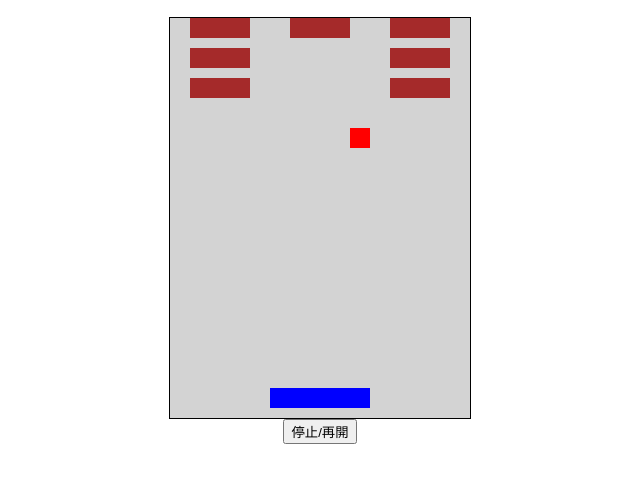
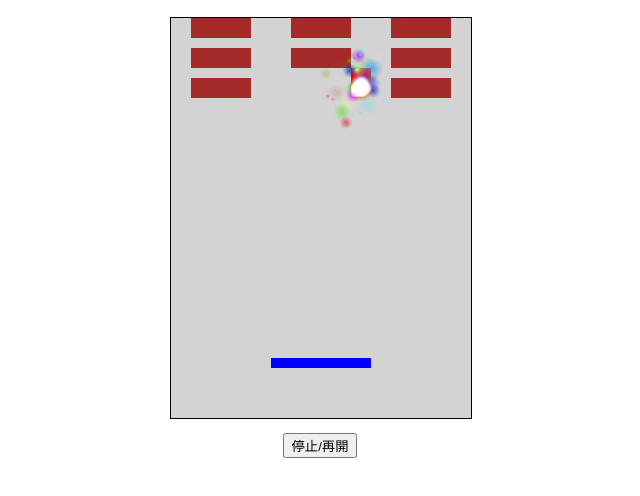
Before and after one commit to tmatsui21/Breakout, a plain HTML site: page index.html in a window 1280 px wide. Shown: the part 50-546 px from the top of the page, without its empty margins (320-960 px from the left). Drawn offline with Linux system fonts and the light colour scheme.

Commit message:
added a perticle effect with another layer

```diff
--- a/breakout.js
+++ b/breakout.js
@@ -1,17 +1,19 @@
 /*
- * a very simple Breakout game
- *     for Javascript OOP study
- * @version 0.2
+ * A very simple Breakout game
+ *     for Experimental use and Javascript OOP study
+ * @version 0.3
  * @author Takashi Matsui
- * Ball extends Paddle and adds Move method
- * Brick extends Paddle and overrides Clear method
+ *
  * https://github.com/tmatsui21/Breakout
  */
 
-var BLOCK = 20, WIDTH = 300, HIGHT = 400;
+var BLOCK = 20, WIDTH = 300, HIGHT = 400, FPS = 30;
 var DELTAX = 5, DELTAY = -5;
-var timer = null;
+var timer = timer2 = null;
 var canvas = document.getElementById('canvas');
+var canvas2 = document.getElementById('canvas2');
+var particles = [];
+var count = 0;
 
 // class definitions
 function Paddle(x, y, ctx) {
@@ -21,13 +23,16 @@ function Paddle(x, y, ctx) {
     this.w = BLOCK * 5;
     this.h = BLOCK;
 }
+
 Paddle.prototype.draw = function (color) {
     this.ctx.fillStyle = color;
     this.ctx.fillRect(this.x, this.y, this.w, this.h);
 }
+
 Paddle.prototype.clear = function () {
     this.ctx.clearRect(this.x, this.y, this.w, this.h);
 }
+
 Paddle.prototype.intersect = function (other){
     return this.x <= other.x + other.w && this.x + this.w >= other.x &&
         this.y <= other.y + other.h && this.y + this.h >= other.y;
@@ -37,11 +42,19 @@ function Ball() {
     Paddle.apply(this, arguments); // プロパティの継承
     this.w = BLOCK; // プロパティの変更
 }
+
 Ball.prototype = new Paddle(); // メソッドの継承
+
 Ball.prototype.move = function () { // メソッドの追加
     if ((this.y + BLOCK) > 370) stop();
     if ((this.x + BLOCK) >= WIDTH || this.x < 0) DELTAX *= -1;
-    if ((this.y + BLOCK) >= HIGHT || this.y < 0 || this.intersect(paddle) || clearBlock()) DELTAY *= -1;
+    if ((this.y + BLOCK) >= HIGHT || this.y < 0 || clearBlock()) DELTAY *= -1;
+    if (this.intersect(paddle)){
+        DELTAY *= -1;
+        initParticles(ball.x+10, ball.y+20);
+        timer2 = setInterval(function () { drawParticles(ball.x+10, ball.y+20); }, 1000/FPS);
+    }
+
     this.clear();
     this.x += DELTAX;
     this.y += DELTAY;
@@ -52,7 +65,9 @@ function Brick() {
     Paddle.apply(this, arguments);
     this.w = BLOCK * 3;
 }
+
 Brick.prototype = new Paddle();
+
 Brick.prototype.clear = function () { // メソッドのオーバーライド
     this.ctx.clearRect(this.x, this.y, this.w, this.h);
     this.x = this.y = this.w = this.h = 0;
@@ -61,6 +76,7 @@ Brick.prototype.clear = function () { // メソッドのオーバーライド
 // game start
 if (canvas && typeof(canvas.getContext) === 'function'){
     var ctx = canvas.getContext('2d');
+    var ctx2 = canvas2.getContext('2d');
 
     var ball = new Ball(0, 200, ctx);
 
@@ -70,18 +86,18 @@ if (canvas && typeof(canvas.getContext) === 'function'){
         bricks[i].draw('brown');
     }
 
-    var paddle = new Paddle(100, 370, ctx);
+    var paddle = new Paddle(100, 330, ctx);
     paddle.draw('blue');
 
-    timer = setInterval(function() { ball.move(); }, 1000/30);
+    timer = setInterval(function() { ball.move(); }, 1000/FPS);
 
-    canvas.addEventListener('touchmove', function(e) {
+    canvas2.addEventListener('touchmove', function(e) {
         e.preventDefault();
         paddle.clear();
         paddle.x = e.touches[0].pageX - canvas.offsetLeft - 50;
         paddle.draw('blue');
     }, false);
-    canvas.addEventListener('mousemove', function(e) {
+    canvas2.addEventListener('mousemove', function(e) {
         e.preventDefault();
         paddle.clear();
         paddle.x = e.offsetX - 50;
@@ -95,7 +111,7 @@ function stop() {
         clearInterval(timer);
         timer = null;
     } else {
-        timer = setInterval(function() { ball.move(); }, 1000/30);
+        timer = setInterval(function() { ball.move(); }, 1000/FPS);
     }
 }
 
@@ -108,3 +124,56 @@ function clearBlock() {
     }
     return false;
 }
+
+function Particle(x, y) {
+    this.delta = { x: -5 + Math.random() * 10, y: -10 + Math.random() * 15 };
+    this.pos = { x: x, y: y };
+    this.radius = 5 + Math.random() * 10;
+    this.life = 5 + Math.random() * 10;
+    this.remainingLife = this.life;
+    this.r = Math.round(Math.random() * 255);
+    this.g = Math.round(Math.random() * 255);
+    this.b = Math.round(Math.random() * 255);
+}
+
+function initParticles(x, y) {
+    particles = [];
+
+    for (var i = 0; i < 50; i++) {
+        particles.push(new Particle(x, y));
+    }
+    ctx2.globalCompositeOperation = 'lighter';
+}
+
+function drawParticles(x, y) {
+    ctx2.clearRect(0, 0, WIDTH, HIGHT);
+
+    if (++count > 5) {
+        clearInterval(timer2);
+        timer2 = null; count = 0;
+        return ;
+    };
+
+    for(var i = 0; i < particles.length; i++) {
+        var p = particles[i];
+        p.opacity = Math.round(p.remainingLife/p.life*100) / 100
+
+        var gradient = ctx2.createRadialGradient(p.pos.x, p.pos.y, 0, p.pos.x, p.pos.y, p.radius);
+        gradient.addColorStop(0, 'rgba('+p.r+', '+p.g+', '+p.b+', '+p.opacity+')');
+        gradient.addColorStop(1, 'rgba('+p.r+', '+p.g+', '+p.b+', 0)');
+
+        ctx2.beginPath();
+        ctx2.fillStyle = gradient;
+        ctx2.arc(p.pos.x, p.pos.y, p.radius, Math.PI*2, false);
+        ctx2.fill();
+
+        p.remainingLife--;
+        p.radius--;
+        p.pos.x += p.delta.x;
+        p.pos.y += p.delta.y;
+
+        if (p.remainingLife < 0 || p.radius < 0) {
+            particles[i] = new Particle(x, y);
+        }
+    }
+}
--- a/index.html
+++ b/index.html
@@ -7,17 +7,20 @@
 	body {
 	    text-align: center;
 	}
-	canvas {
+	canvas{
+	    position: absolute;
+	    left: 50%;
+	    margin-left:-150px;
 	    display: block;
-	    margin: auto;
             border: 1px solid black;
-	    background-color: lightgrey;
 	}
     </style>
 </head>
 <body>
     <h2>Breakout</h2>
-    <canvas id="canvas" width="300" height="400">Canvas非対応</canvas>
+    <canvas id="canvas" width="300" height="400" style="background-color: lightgrey; z-index: 0;">Canvas非対応</canvas>
+    <canvas id="canvas2" width="300" height="400" style="z-index: 1;">Canvas非対応</canvas>
+    <p style="height: 400px;"></p>
     <button onclick="stop();">停止/再開</button>
     <script src="breakout.js"></script>
 </body>
```
Also changed, not shown: 1 other file.
